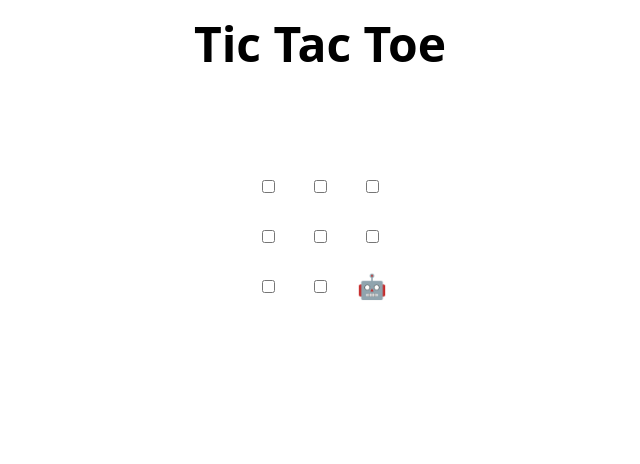
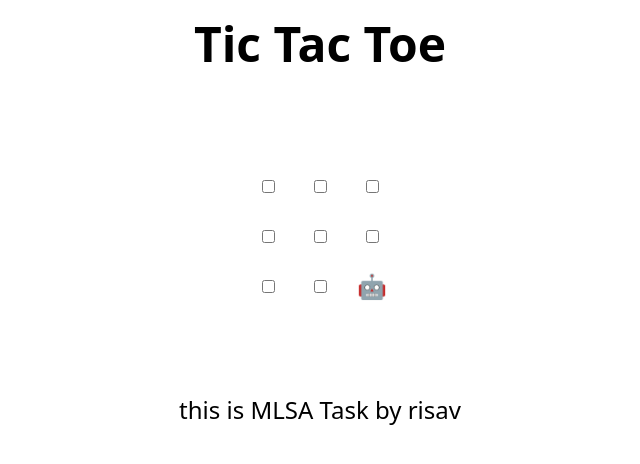
Before and after one commit to risav-pyakurel/skills-review-pull-requests, a plain HTML site: page index.html in a window 1280 px wide. Shown: the whole page, without its empty margins (320-960 px from the left). Drawn offline with Linux system fonts and the light colour scheme.

Commit message:
Update index.html
Risav Pyakurel MLSA alpha

```diff
--- a/index.html
+++ b/index.html
@@ -47,6 +47,7 @@
   </tr>
 </table>
 
+<p> this is MLSA Task by risav</p>
 <h2 hidden>Game over, refresh to play again 🧑‍💻 🤖!</h2>
 
 <script>
```
